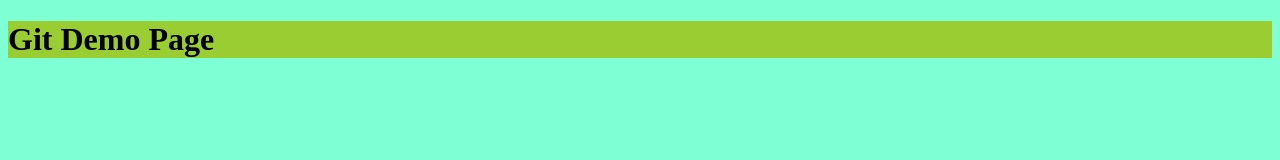
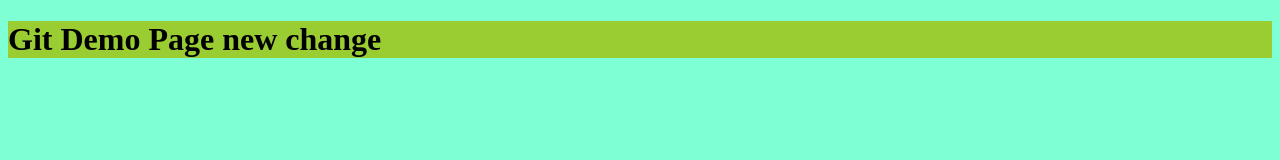
Before and after one commit to Casimir-Kuzyk/FirstGame, a plain HTML site: page index.html in a window 1280 px wide. Drawn offline with Linux system fonts and the light colour scheme.

Commit message:
changed title

```diff
--- a/index.html
+++ b/index.html
@@ -8,7 +8,7 @@
     <link rel="stylesheet" href="styles.css"
 </head>
 <body>
-    <h1>Git Demo Page</h1>
+    <h1>Git Demo Page new change</h1>
 
     <script src="app.js"></script>
 </body>
```
